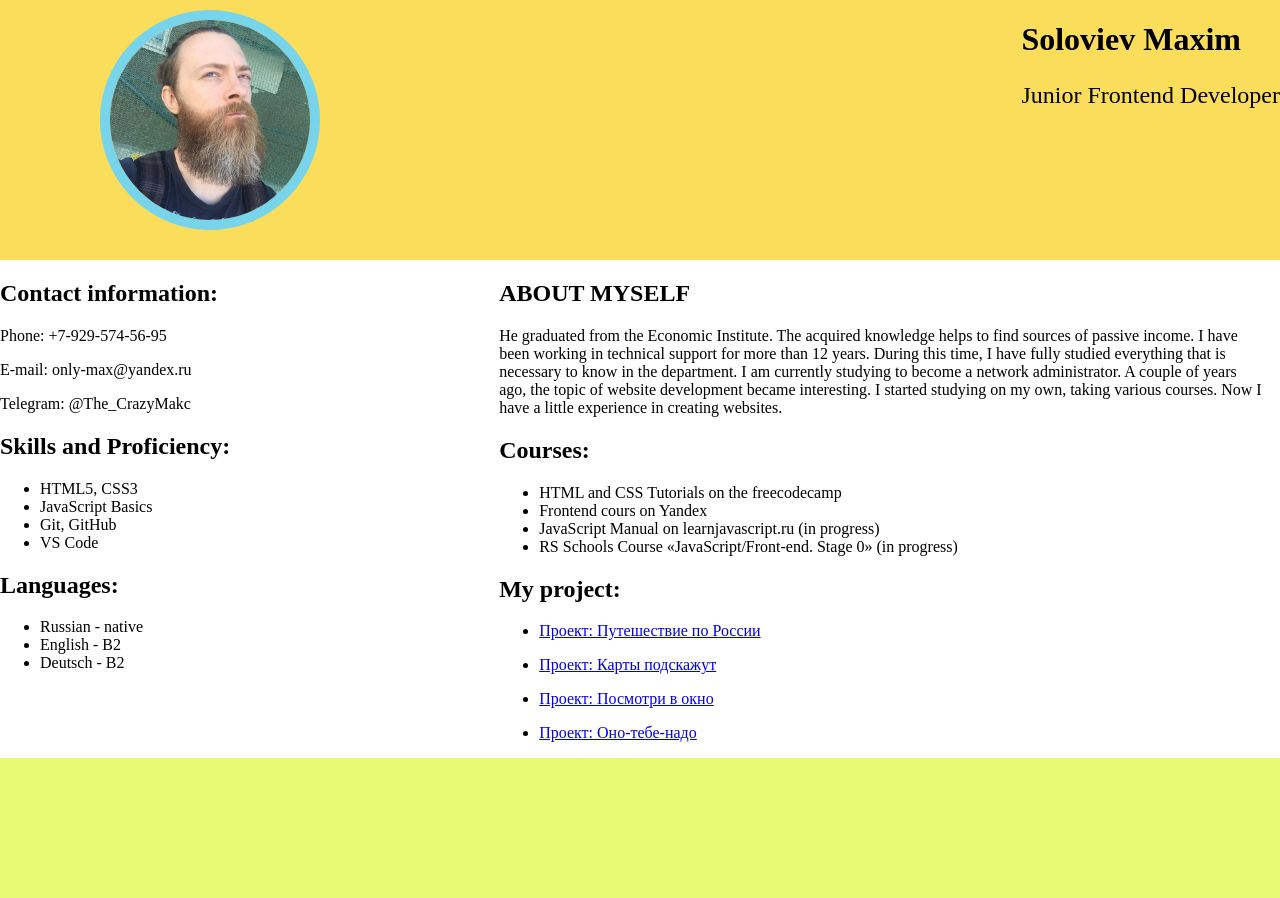
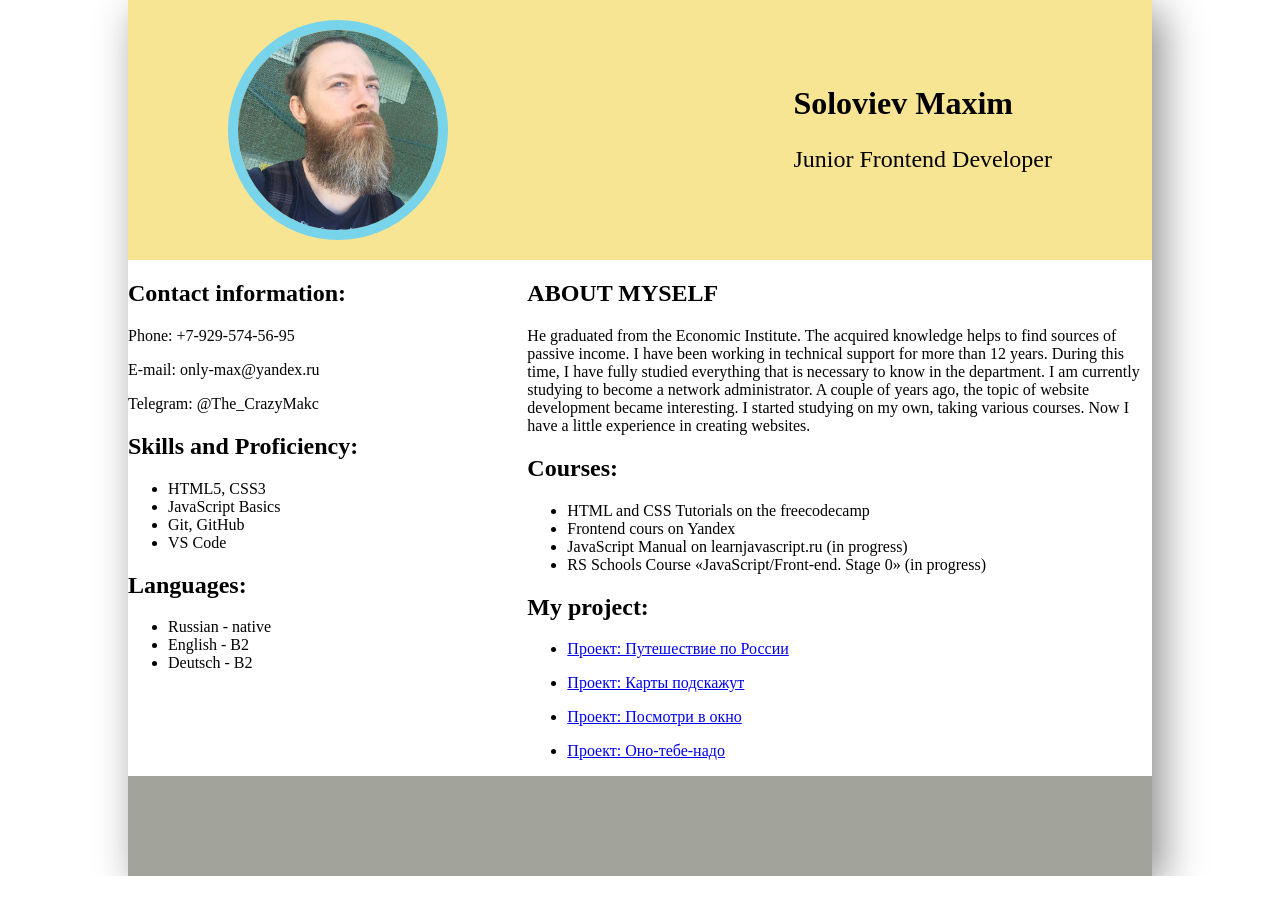
Before and after one commit to TheCrazyMakc/rsschool-cv, a plain HTML site: page index.html in a window 1280 px wide. After the commit the page ends 876 px from the top, so only its background shows below. Drawn offline with Linux system fonts and the light colour scheme.

Commit message:
fixed: margin header

```diff
--- a/style.css
+++ b/style.css
@@ -1,13 +1,20 @@
+* page {
+    margin: 0;
+    padding: 0;
+}
+
 body {
-    width: 1280px;
+    width: 1024px;
     margin: 0 auto;
+    box-shadow: 10px 10px 40px -1px #888;
 }
 
 .header {
     height: 260px;
-    background-color: #fadd5a;
+    background-color: #f7e594;
     display: flex;
     justify-content: space-between;
+    align-items: center;
 }
 
 .header-logo {
@@ -16,7 +23,10 @@ body {
     border-radius: 50%;
     border: 10px solid #78d4eb;
     margin-left: 100px;
-    margin-top: 10px;
+}
+
+.header-top {
+    margin-right: 100px;
 }
 
 .header-title {
@@ -24,7 +34,6 @@ body {
 }
 
 .header-description {
-
     color: #000;
     font-size: 24px;
 }
@@ -42,6 +51,6 @@ body {
 }
 
 .footer {
-    height: 140px;
-    background-color: #e5fa71;
+    height: 100px;
+    background-color: #a2a39b;
 }
```
